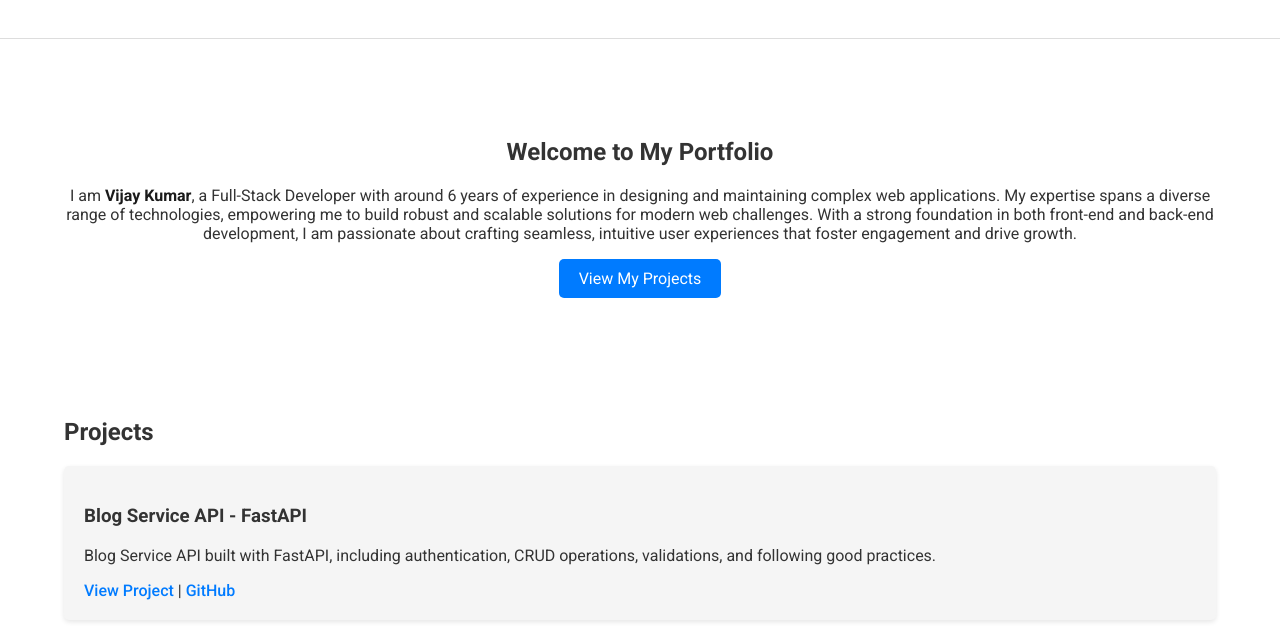
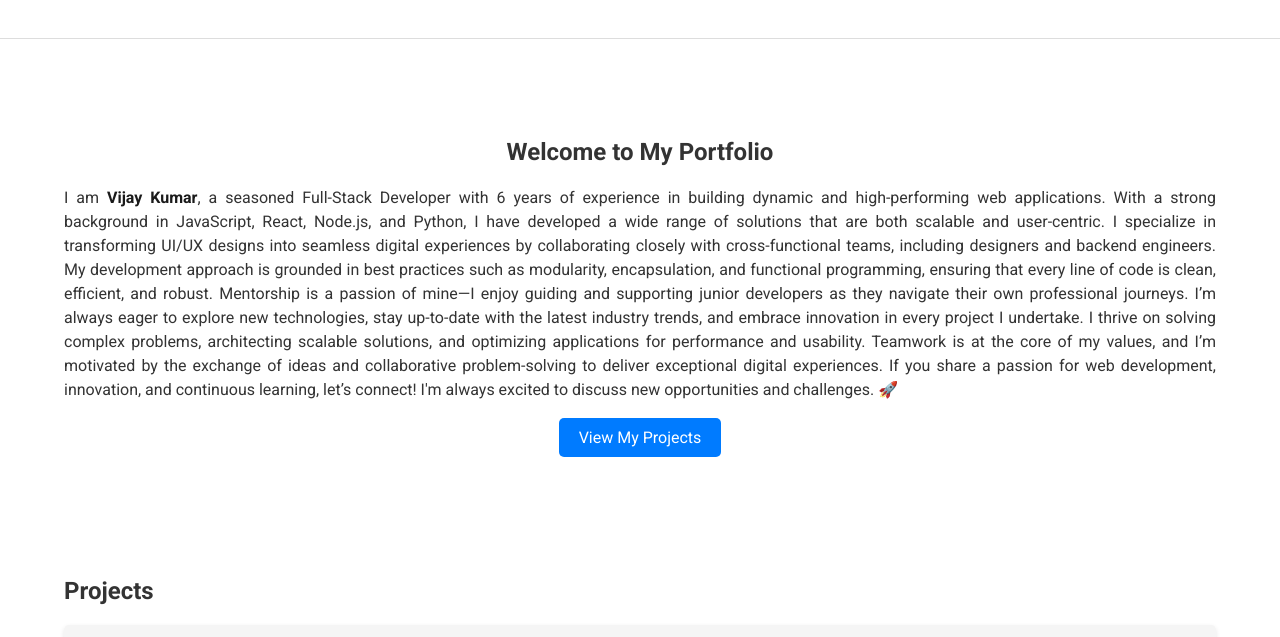
Before and after one commit to rvijaykr10/portfolio, a plain HTML site: page index.html in a window 1280 px wide. Shown: the part 115-752 px from the top of the page. Drawn offline with Linux system fonts and the light colour scheme.

Commit message:
summary updated

```diff
--- a/index.html
+++ b/index.html
@@ -48,14 +48,28 @@
         <div class="home__container container">
           <h2 class="home__title">Welcome to My Portfolio</h2>
           <p class="home__description">
-            I am <span class="highlighted-name">Vijay Kumar</span>, a Full-Stack
-            Developer with around 6 years of experience in designing and
-            maintaining complex web applications. My expertise spans a diverse
-            range of technologies, empowering me to build robust and scalable
-            solutions for modern web challenges. With a strong foundation in
-            both front-end and back-end development, I am passionate about
-            crafting seamless, intuitive user experiences that foster engagement
-            and drive growth.
+            I am <span class="highlighted-name">Vijay Kumar</span>, a seasoned
+            Full-Stack Developer with 6 years of experience in building dynamic
+            and high-performing web applications. With a strong background in
+            JavaScript, React, Node.js, and Python, I have developed a wide
+            range of solutions that are both scalable and user-centric. I
+            specialize in transforming UI/UX designs into seamless digital
+            experiences by collaborating closely with cross-functional teams,
+            including designers and backend engineers. My development approach
+            is grounded in best practices such as modularity, encapsulation, and
+            functional programming, ensuring that every line of code is clean,
+            efficient, and robust. Mentorship is a passion of mine—I enjoy
+            guiding and supporting junior developers as they navigate their own
+            professional journeys. I’m always eager to explore new technologies,
+            stay up-to-date with the latest industry trends, and embrace
+            innovation in every project I undertake. I thrive on solving complex
+            problems, architecting scalable solutions, and optimizing
+            applications for performance and usability. Teamwork is at the core
+            of my values, and I’m motivated by the exchange of ideas and
+            collaborative problem-solving to deliver exceptional digital
+            experiences. If you share a passion for web development, innovation,
+            and continuous learning, let’s connect! I'm always excited to
+            discuss new opportunities and challenges. 🚀
           </p>
           <a href="#projects" class="btn home__cta">View My Projects</a>
         </div>
@@ -104,7 +118,7 @@
               >GitHub</a
             >
           </div>
-          <div class="projects__card">
+          <!-- <div class="projects__card">
             <h3>Amazon - Responsive UI</h3>
             <p>
               A responsive Amazon clone built with React and other modern web
@@ -123,7 +137,7 @@
               target="_blank"
               >GitHub</a
             >
-          </div>
+          </div> -->
           <div class="projects__card">
             <h3>Netflix - Responsive UI</h3>
             <p>
--- a/styles.css
+++ b/styles.css
@@ -111,6 +111,11 @@ body {
 /* Home Section */
 .home {
   text-align: center;
+}
+
+.home__description {
+  line-height: 1.5;
+  text-align: justify;
 }
 
 /* Buttons */
```
